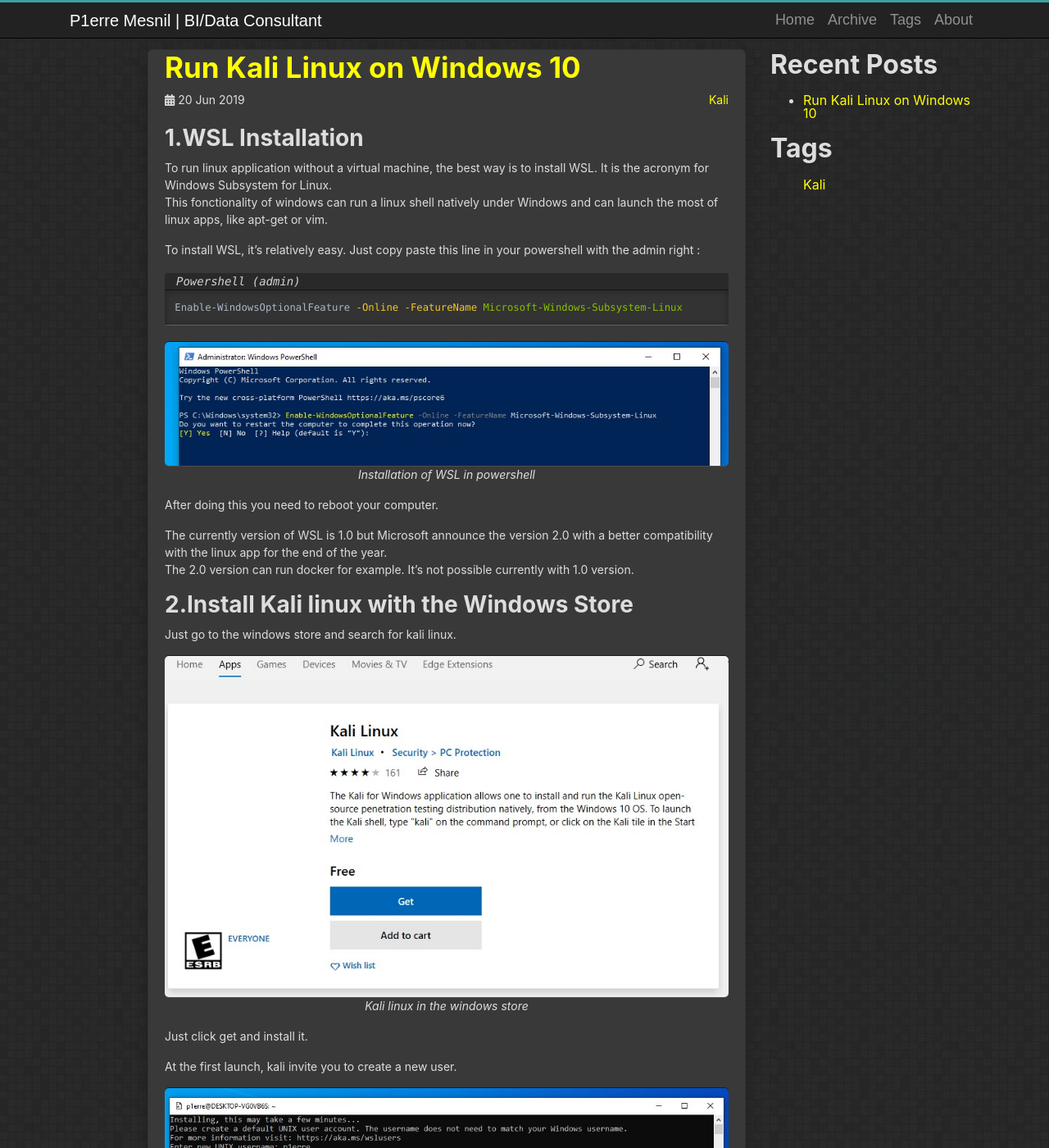
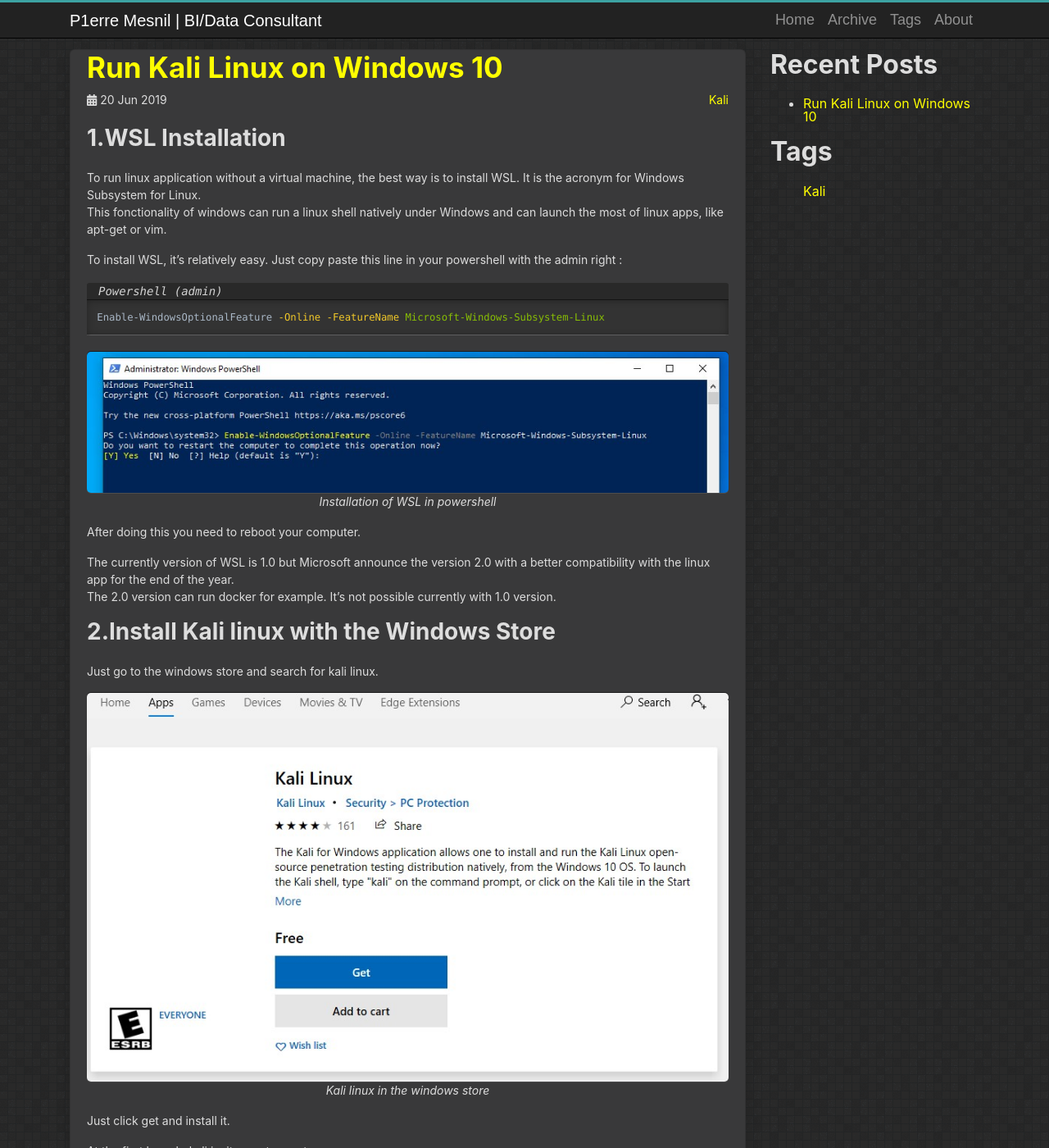
Before and after one commit to pierml/pierml.github.io, a Jekyll site: the page built from _posts/2019-20-06-run-kali-linux-under-windows.md, in a window 1280 px wide and 1400 px high. Shown: the whole window at 82% size. Built offline with Jekyll 4.4.1, drawn with Linux system fonts in a browser that asks for light colours.

Commit message:
Change description

```diff
--- a/_layouts/home.html
+++ b/_layouts/home.html
@@ -22,12 +22,12 @@
 </div>
 <div>
     <a href="{{ post.url | relative_url }}">
-        <img src="{{ post.image | prepend: site.baseurl }}" alt="{{ post.title }}" title="{{ post.title }}">
+        <img class="center-image" src="{{ post.image | prepend: site.baseurl }}" alt="{{ post.title }}" title="{{ post.title }}">
     </a>
 </div>
 <div class="post-descr">
     <p>
-        {{ post.description }}
+        {{ post.description | markdownify }}
     </p>
 </div>
 {% endfor %}
--- a/_layouts/page.html
+++ b/_layouts/page.html
@@ -4,7 +4,7 @@
       <div class="content">
         <div class="container container-center">
           <div class="row">
-            <div class="col-md-8 offset-md-1">
+            <div class="col-md-9">
               <div class="card">
                 {{ content }}
               </div>
--- a/_layouts/post.html
+++ b/_layouts/post.html
@@ -3,7 +3,7 @@
       <div class="content">
         <div class="container container-center">
           <div class="row">
-            <div class="col-md-8 offset-md-1">
+            <div class="col-md-9 ">
               <div class="article">
                 <div class="card">
                   <h1><a href="{{ page.url | relative_url }}">{{ page.title }}</a></h1>
--- a/assets/css/theme.scss
+++ b/assets/css/theme.scss
@@ -53,7 +53,7 @@
 }
 
 h1 { font-size: 2.5em;font-weight: bold; }
-h2 { font-size: 2em;font-weight: bold; }
+h2 { font-size: 2em;font-weight: bold; margin-bottom: 20px;}
 h3 { font-size: 1.5em;font-weight: bold; }
 h4 { font-size: 1.17em;font-weight: bold; }
 h5 { font-size: 1.12em;font-weight: bold; }
@@ -179,7 +179,7 @@
 //                    Post
 //********************************************************
 h2.post-title {
-  border-width: 1px 0 1px 0;
+  border-width: 0 0 1px 0;
   border-color: #666666;
   border-style: solid;
   padding: 5px 0 5px 0;
@@ -187,7 +187,7 @@
 }
 
 div.post-descr {
-  padding-top: 10px;
+  padding-top: 30px;
 }
 div.post-meta {
   border-width: 0px 0 0 0;
@@ -308,6 +308,22 @@
 //                 Table
 //********************************************************
 
+// .offset-md-1 {
+//   margin-left: 0%;
+// }
+
+// .col-md-3 {
+//   flex: 0 0 20%;
+//   max-width: 20%;
+// }
+
+// .col-md-8 {
+//   flex: 0 0 100%;
+//   max-width: 100%;
+
+// .hidden-xs {
+//   margin-left: 0%;
+// }
 .post-content > table {
   background-color: #333333;
   margin: 0 auto 10px;
```
Also changed, not shown: _posts/2019-20-06-run-kali-linux-under-windows.md (+5 -1 lines).
